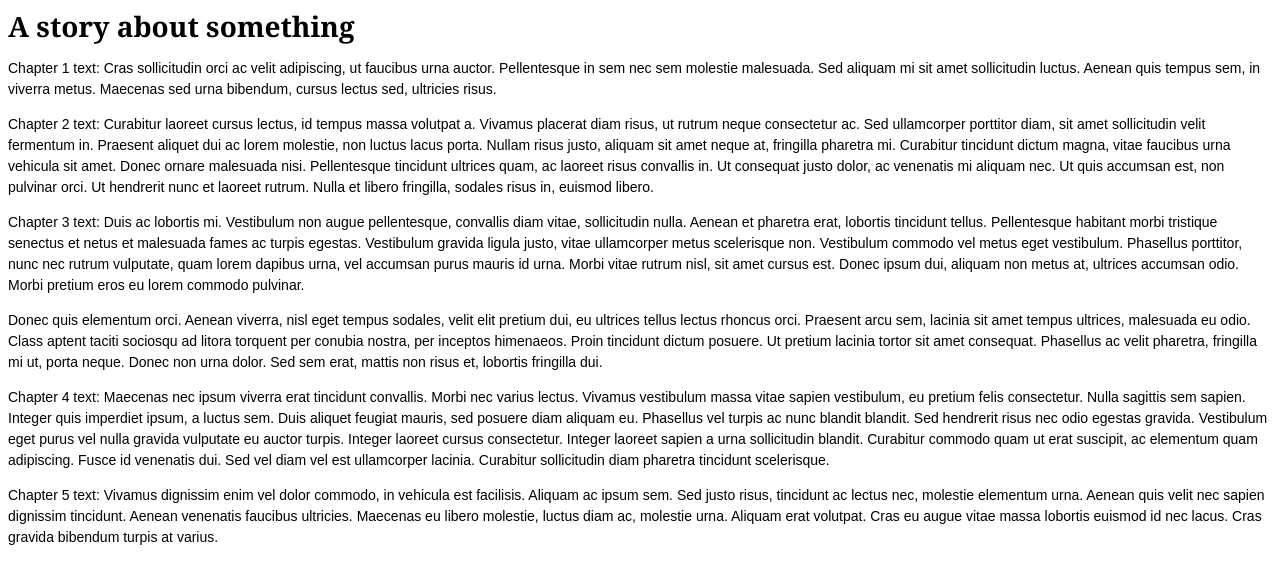
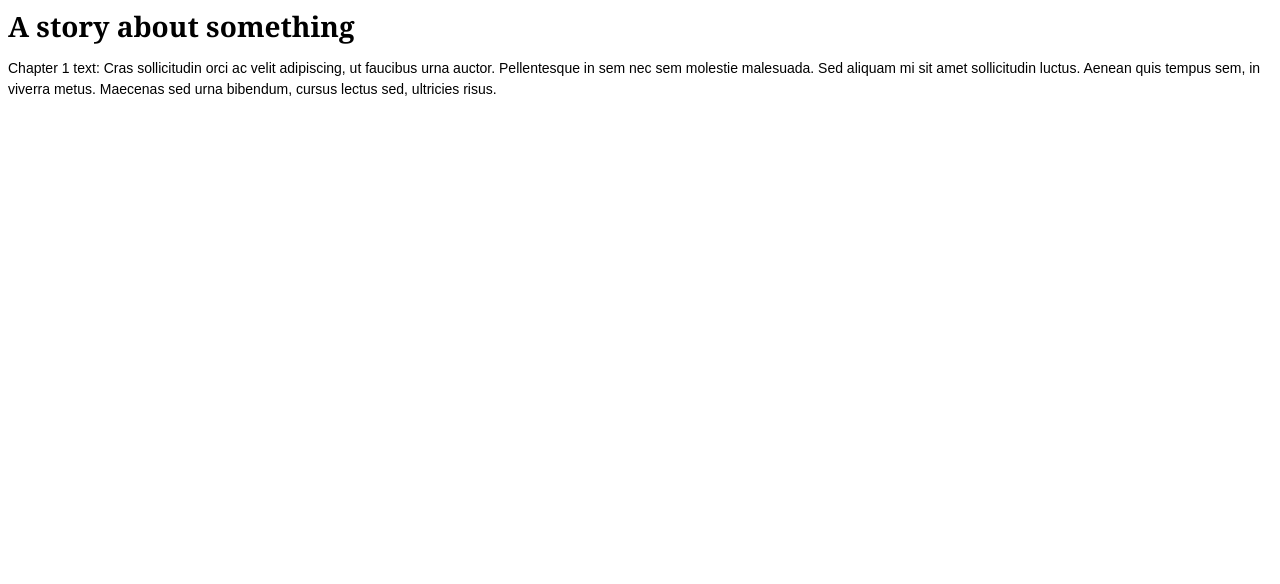
Before and after one commit to dongzhe3917875/es6, a website: page promise/promise_single_chapter.html in a window 1280 px wide. Drawn offline with Linux system fonts and the light colour scheme.

Commit message:
add single chapter demo

```diff
--- a/promise/promise_article.js
+++ b/promise/promise_article.js
@@ -16,18 +16,37 @@ let get = url => {
   })
 }
 
+// 转化为JSON
 let getJSON = url => get(url).then(JSON.parse)
 
+// 加载标题
 let getStory = (url, story) => getJSON(url).then(response => {
   story.innerHTML = response.heading
   return response
 })
 
+// 加载单个章节
+
+let getSpecifyChapter =  (story) => {
+  // 闭包
+  let storyPromise
+  // 单例模式
+  storyPromise = storyPromise || getStory('story.json', story)
+  return (index) => storyPromise.then((storys) => {
+    getJSON(storys.chapterUrls[index]).then((chapter => {
+      addHtmlToPage(chapter.html, story)
+    }))
+  })
+}
+
+// 依次加载章节
 let getChapter =  (story) => {
+  // 闭包
   let storyPromise
+  // 单例模式
   storyPromise = storyPromise || getStory('story.json', story)
-  var getSingleChapter = (index) => storyPromise.then((storys) => {
-    var next = storys.chapterUrls[index + 1] && true || false
+  let getSingleChapter = (index) => storyPromise.then((storys) => {
+    let next = storys.chapterUrls[index + 1] && true || false
     getJSON(storys.chapterUrls[index]).then((chapter => {
       addHtmlToPage(chapter.html, story)
       // 在这里利用了迭代器模式
--- a/promise/promise_chapter.html
+++ b/promise/promise_single_chapter.html
@@ -14,8 +14,8 @@
 </svg>
 <script src="promise_article.js"></script>
 <script>
-  var story = document.querySelector('.story')
-  var getSingleChapter = getChapter(story)
+  let story = document.querySelector('.story')
+  let getSingleChapter = getSpecifyChapter(story)
   getSingleChapter(0).then(() => document.querySelector('.spinner').style.display = 'none')
 </script>
 </body>
```
